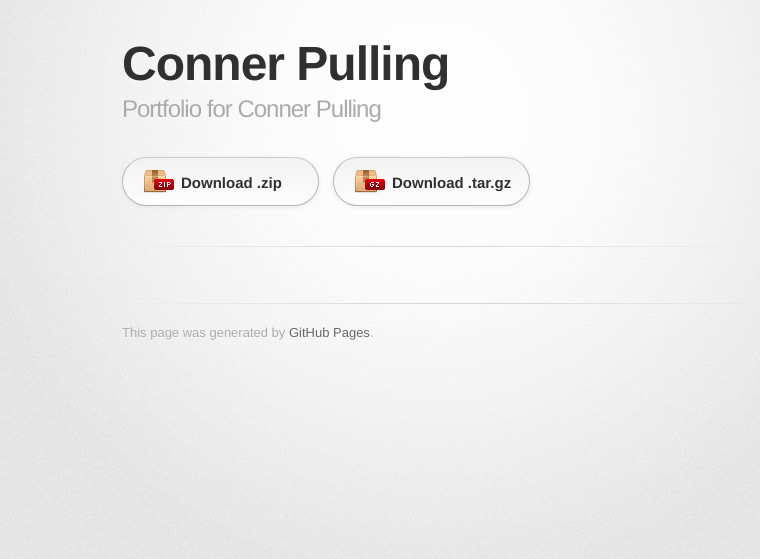
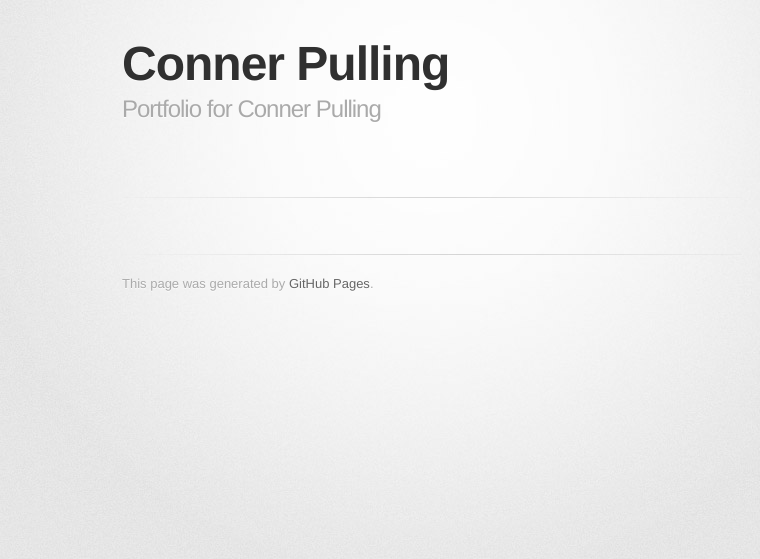
Before and after one commit to cpulling/cpulling.github.io, a Jekyll site: the page built from index.md, in a window 1280 px wide. Shown: the top 559 px of the page, without its empty margins (208-968 px from the left). Built offline with Jekyll 4.4.1, drawn with Linux system fonts in a browser that asks for light colours; some web fonts are replaced.

Commit message:
Update default.html

```diff
--- a/_layouts/default.html
+++ b/_layouts/default.html
@@ -5,7 +5,6 @@
     <meta name="viewport" content="width=device-width, initial-scale=1">
     <meta http-equiv="X-UA-Compatible" content="IE=edge">
     <link rel="stylesheet" href="{{ '/assets/css/style.css?v=' | append: site.github.build_revision | relative_url }}">
-    <link rel="stylesheet" type="text/css" href="{{ '/assets/css/print.css' | relative_url }}" media="print">
     <!--[if lt IE 9]>
     <script src="//html5shiv.googlecode.com/svn/trunk/html5.js"></script>
     <![endif]-->
@@ -23,10 +22,6 @@
           <h2>{{ page.description | default: site.description | default: site.github.project_tagline }}</h2>
         </header>
         <section id="downloads" class="clearfix">
-          {% if site.show_downloads %}
-          <a href="{{ site.github.zip_url }}" id="download-zip" class="button"><span>Download .zip</span></a>
-          <a href="{{ site.github.tar_url }}" id="download-tar-gz" class="button"><span>Download .tar.gz</span></a>
-          {% endif %}
 	{% if site.github.public %}
 	  {% if site.github.is_project_page %}
           <a href="{{ site.github.repository_url }}" id="view-on-github" class="button"><span>View on GitHub</span></a>
```
